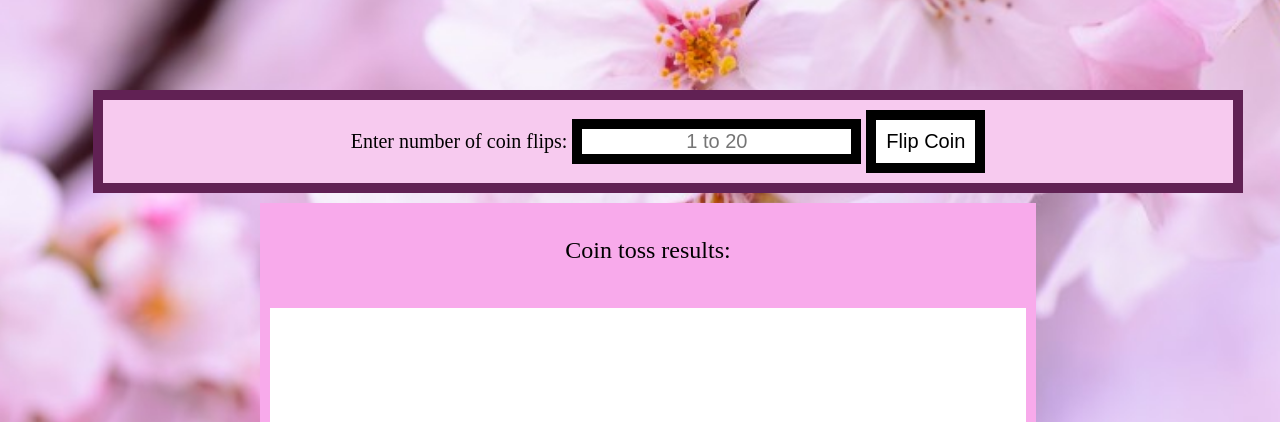
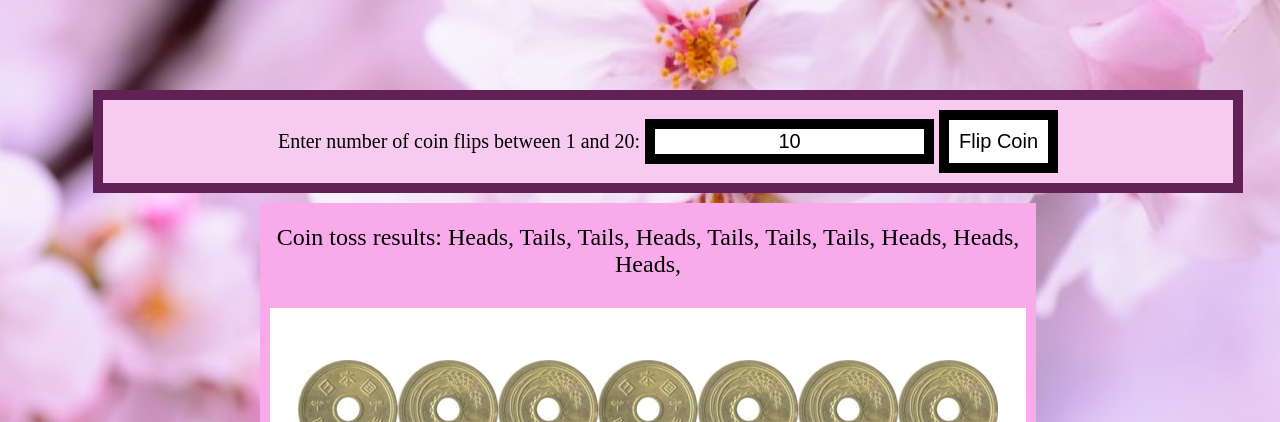
Before and after one commit to bomazani/coinObject, a plain HTML site: page index.html in a window 1280 px wide. Both pictures are taken after a click on the button "Flip Coin". Shown: the part 378-800 px from the top of the page. Drawn offline with Linux system fonts and the light colour scheme; a web font is replaced by a local one.

Commit message:
fixed css issue with 7 or fewer tosses. added functionality to the input field. Need to apply Mike's suggestions.

```diff
--- a/coinObject.css
+++ b/coinObject.css
@@ -110,6 +110,7 @@ button:hover {
     flex-flow: row wrap;
     justify-content: center;
     align-content: center;
+    align-items: center;
     border: solid rgb(248, 170, 235) 10px;
     height: 40%;
     width: 59%;
--- a/coinObject.js
+++ b/coinObject.js
@@ -43,6 +43,8 @@ let flipYen = function(){
     var userChoice= document.getElementById("userInput").value;
     var displayImageDiv = document.getElementById("displayImage");
     var displayStringDiv = document.getElementById("displayString");
+    var userInputDiv = document.getElementById("userInput");
+
 
     displayImageDiv.innerHTML = " ";
     displayStringDiv.innerHTML = " ";
@@ -64,4 +66,5 @@ let flipYen = function(){
     var resultString = document.createElement("div");
     resultString.textContent=tossResult;
     displayStringDiv.appendChild(resultString);
+    userInputDiv.innerHTML = " ";
 }
--- a/index.html
+++ b/index.html
@@ -14,9 +14,9 @@
         <div id="gameName">Yen Toss</div>
         <div id="buttonHousing">
                 <div id="inputBox">
-                    <label for="uname">Enter number of coin flips: </label>
+                    <label for="uname">Enter number of coin flips between 1 and 20: </label>
                     <!-- <input type="text" id="uname" name="name" -->
-                    <input id="userInput" type="text" placeholder="1 to 20">
+                    <input id="userInput" type="text" value="10" onfocus="this.value=''">
                     <button onclick="flipYen()"></buttononclick>Flip Coin</button>
                 </div>
         </div>
```
